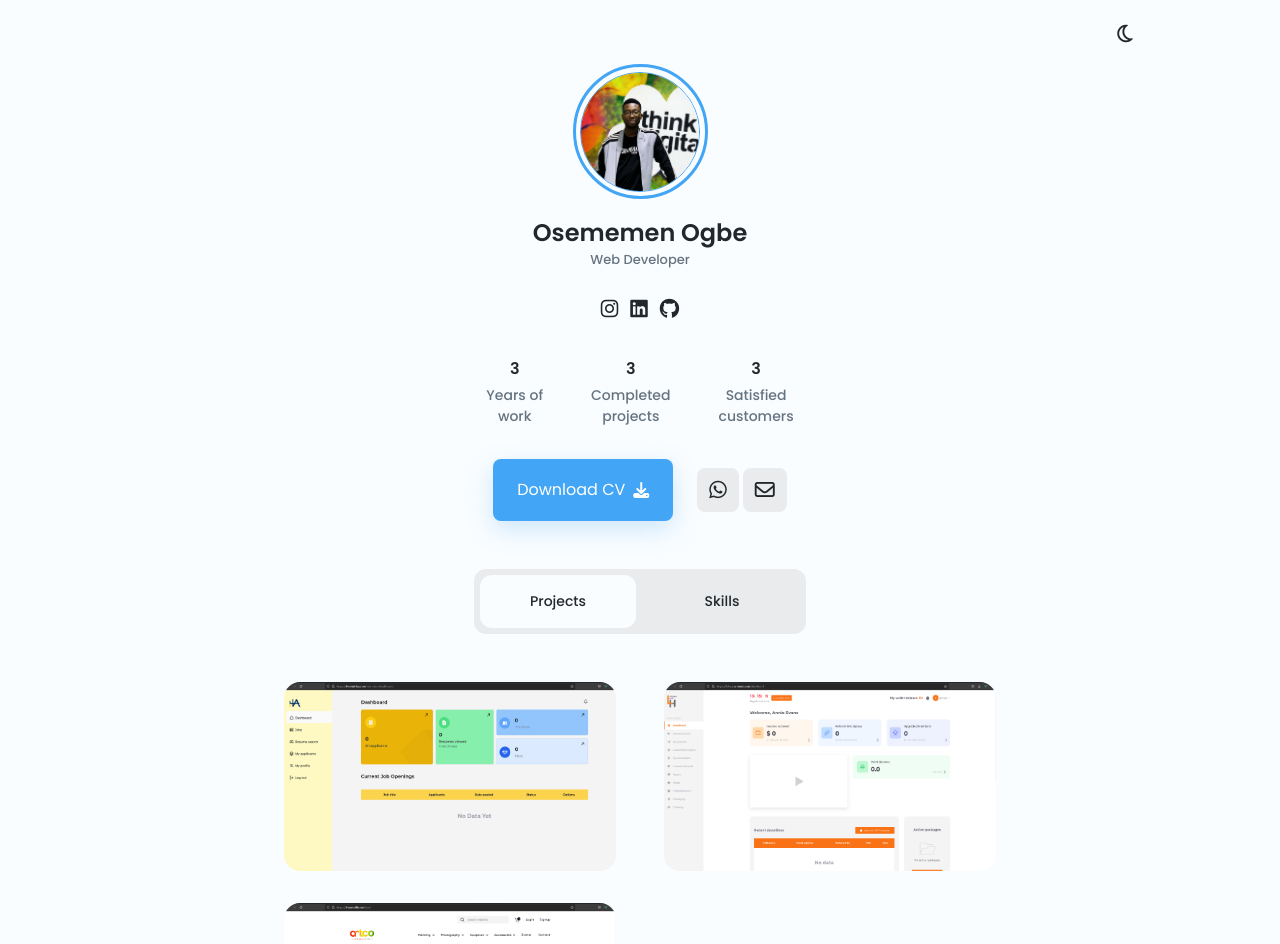
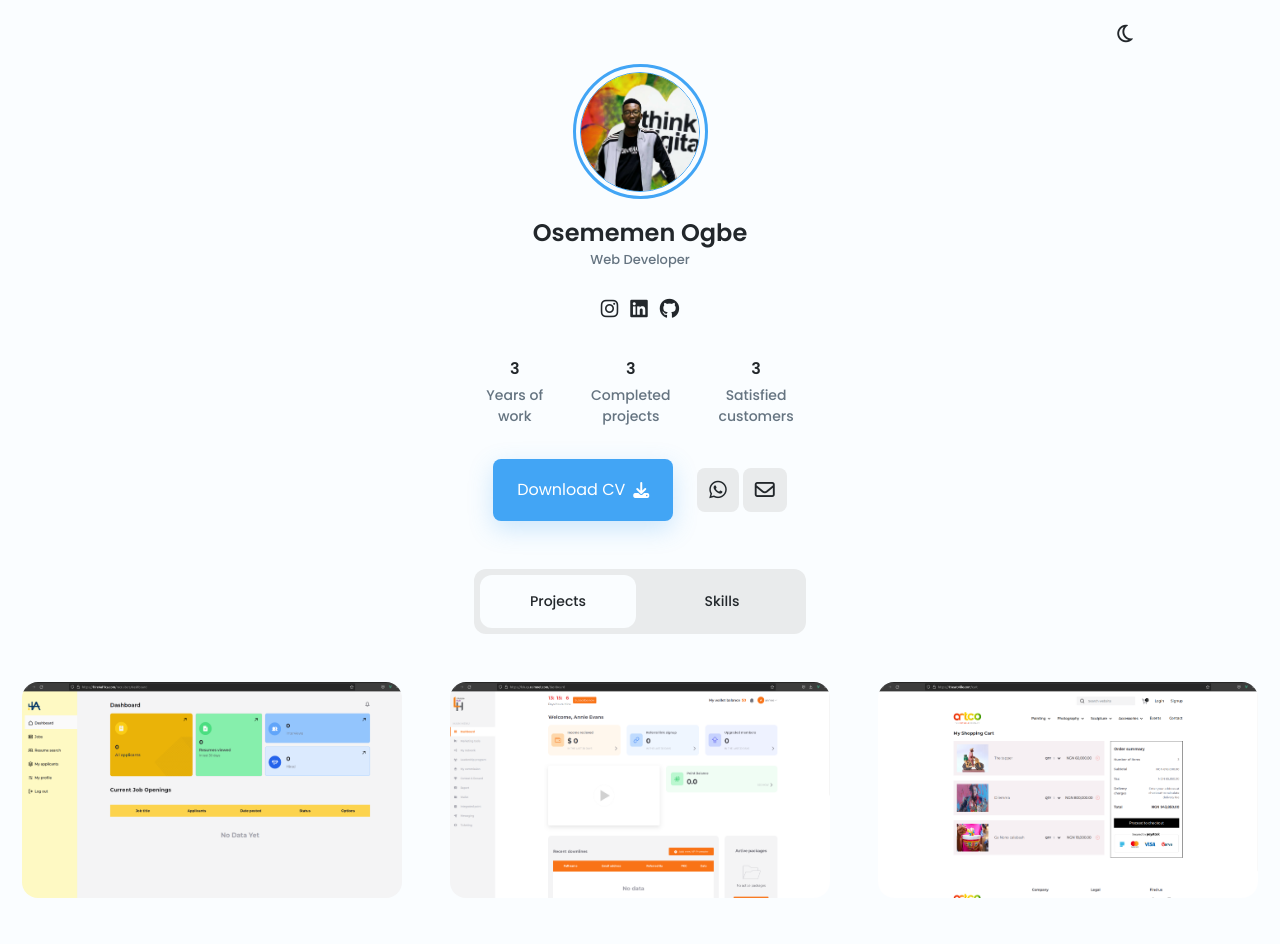
Before and after one commit to oseogbe/memencodes, a Nuxt app: page / in a window 1280 px wide. Shown: the top 944 px of the page. Built offline with nearby package versions, Linux system fonts and the light colour scheme.

Commit message:
project and skills section update

```diff
--- a/components/ProjectsAndSkills.vue
+++ b/components/ProjectsAndSkills.vue
@@ -371,4 +371,19 @@
         }
     }
 
+    @media (min-width: 1200px) {
+        .filters {
+            &__sections {
+                .projects__content,
+                .skills__content {
+                    grid-template-columns: repeat(3, 380px);
+                }
+
+                .skills__content {
+                    padding-left: 9%;
+                }
+            }
+        }
+    }
+
 </style>
```
